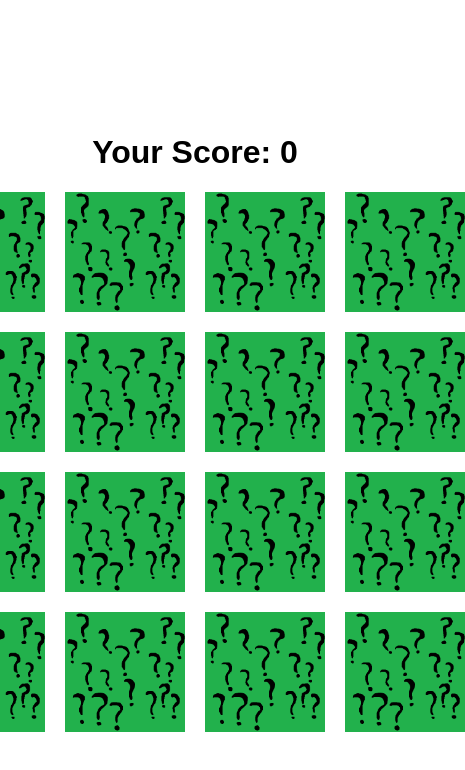
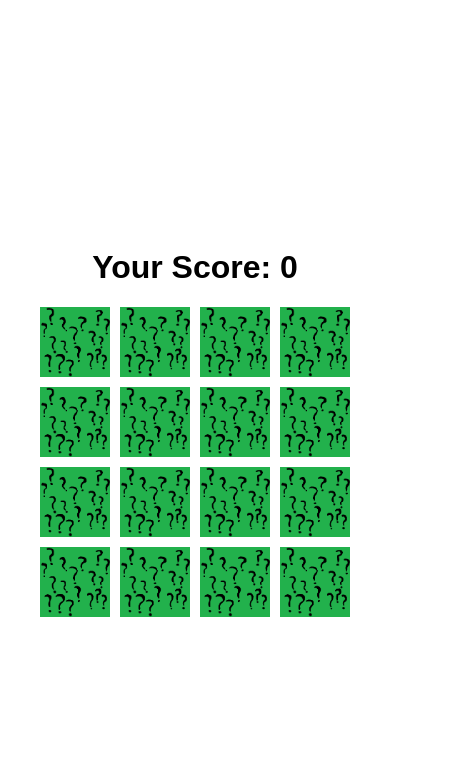
Before and after one commit to abhi-13-07/memory-game, a plain HTML site: page index.html in a window 390 px wide. Shown: the whole page, 465 px wide, since content can reach past the window. Drawn offline with Linux system fonts and the light colour scheme.

Commit message:
make moblie responsive

```diff
--- a/styles.css
+++ b/styles.css
@@ -38,3 +38,23 @@ body {
 .match {
 	cursor: not-allowed;
 }
+
+@media (max-width: 500px) {
+	:root {
+		--image-height: 70px;
+		--image-width: 70px;
+	}
+
+	.img {
+		height: var(--image-height);
+		width: var(--image-width);
+		cursor: pointer;
+	}
+
+	#game-board {
+		display: grid;
+		align-items: center;
+		grid-template-columns: repeat(4, var(--image-width));
+		gap: 10px;
+	}
+}
```
